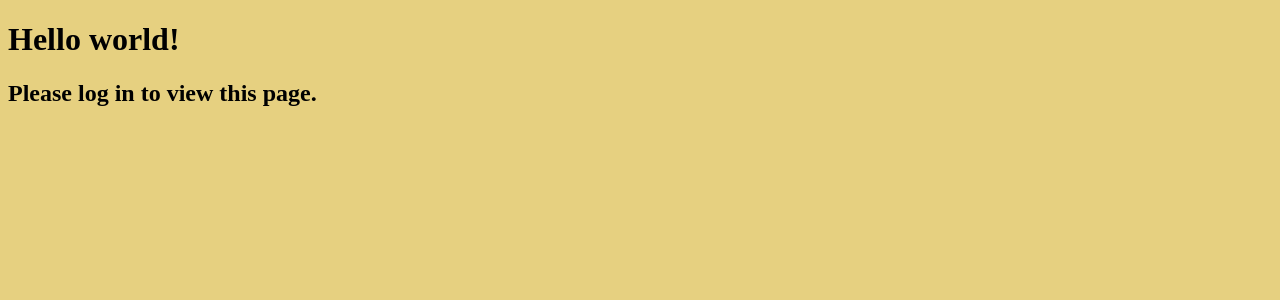
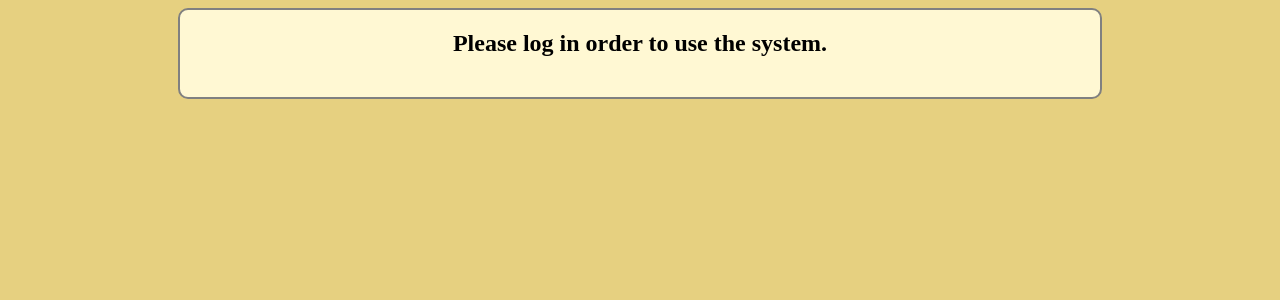
Before and after one commit to allexks/PROJECT, a PHP site: page / in a window 1280 px wide. Shown: the top 300 px of the page. Run offline with PHP 8.4, Linux system fonts and the light colour scheme.

Commit message:
Refactor to use view templates for errors

```diff
--- a/browse.php
+++ b/browse.php
@@ -3,15 +3,6 @@
 require_once "classes/util/Database.class.php";
 require_once "classes/models/User.class.php";
 require_once "classes/util/View.class.php";
-
-$view = new View("browse");
-
-$params = [
-    "is_logged" => false,
-    "database_error" => true,
-    "username" => "",
-    "tests" => [],
-];
 
 session_start();
 
@@ -21,15 +12,15 @@ $database = new Database();
 $db = $database->getNewConnection();
 
 if (!$db) {
-    $view->send($params);
+    $view = new View("database_error");
+    $view->send();
 }
-
-$params["database_error"] = false;
 
 // Determine currect logged user
 
 if (!isset($_SESSION["user_id"])) {
-    $view->send($params);
+    $view = new View("login_error");
+    $view->send();
 }
 
 $user_id = (int)$_SESSION["user_id"] ?? 0;
@@ -44,10 +35,17 @@ $user = new User($db);
 $user->id = $user_id;
 
 if (!$user->idExists()){
-    $view->send($params);
+    $view = new View("login_error");
+    $view->send();
 }
 
-$params["is_logged"] = true;
+$view = new View("browse");
+
+$params = [
+    "username" => "",
+    "tests" => [],
+];
+
 $params["username"] = $user->username;
 
 // Fetch user tests
--- a/index.php
+++ b/index.php
@@ -1,41 +1,3 @@
 <?php
 
-require_once "classes/util/Database.class.php";
-require_once "classes/util/View.class.php";
-$view = new View("index");
-
-$params = [
-    "is_logged" => false,
-    "database_error" => true,
-    "username" => "",
-];
-
-session_start();
-
-$database = new Database();
-$db = $database->getNewConnection();
-
-if (!$db) {
-    $view->send($params);
-}
-
-$params["database_error"] = false;
-
-if (!isset($_SESSION["user_id"])) {
-    $view->send($params);
-}
-
-$user_id = (int)$_SESSION["user_id"] ?? 0;
-
-$user = new User($db);
-$user->id = $user_id;
-
-if (!$user->idExists()){
-    $view->send($params);
-}
-
-$params["is_logged"] = true;
-
-// TODO
-
-$view->send($params);
+include "browse.php";
--- a/templates/main/browse.html
+++ b/templates/main/browse.html
@@ -8,7 +8,6 @@
     </head>
     <body>
         <div id="container">
-            <?php if ($params["is_logged"]): ?>
             <h2>Welcome, <?=$params["username"]?>!</h2>
             <?php if (empty($params["tests"])): ?>
                 <h3>No tests available. Start by <a href="import.php">importing</a> one!</h3>
@@ -29,11 +28,6 @@
                     <?php endforeach; ?>
                 </table>
             <?php endif; ?>
-            <?php elseif ($params["database_error"]): ?>
-                <h2 class="error">Database error!</h2>
-            <?php else: ?>
-                <h2>Welcome! Please log in order to use the system.</h2>
-            <?php endif; ?>
         </div>
     </body>
 </html>
--- a/templates/main/index.html
+++ /dev/null
@@ -1,19 +0,0 @@
-<!DOCTYPE html>
-<html lang="en">
-    <head>
-        <meta charset="utf-8" />
-        <title>Home page</title>
-        <link rel="stylesheet" href="css/main.css">
-        <script src="js/index.js" defer></script>
-    </head>
-    <body>
-        <h1>Hello world!</h1>
-        <?php if ($params["is_logged"]): ?>
-            <h2>User <?=$params["username"]?> is logged in.</h2>
-        <?php elseif ($params["database_error"]): ?>
-            <h2>Database error!</h2>
-        <?php else: ?>
-            <h2>Please log in to view this page.</h2>
-        <?php endif; ?>
-    </body>
-</html>
--- /dev/null
+++ b/templates/main/login_error.html
@@ -0,0 +1,13 @@
+<!DOCTYPE html>
+<html lang="en">
+    <head>
+        <meta charset="utf-8" />
+        <title>Authentication needed</title>
+        <link rel="stylesheet" href="css/main.css">
+    </head>
+    <body>
+        <div id="container">
+            <h2>Please log in order to use the system.</h2>
+        </div>
+    </body>
+</html>
```
Also changed, not shown: templates/main/database_error.html (added, +13 -0 lines). Lines whose indentation alone changed are shown as unchanged.
